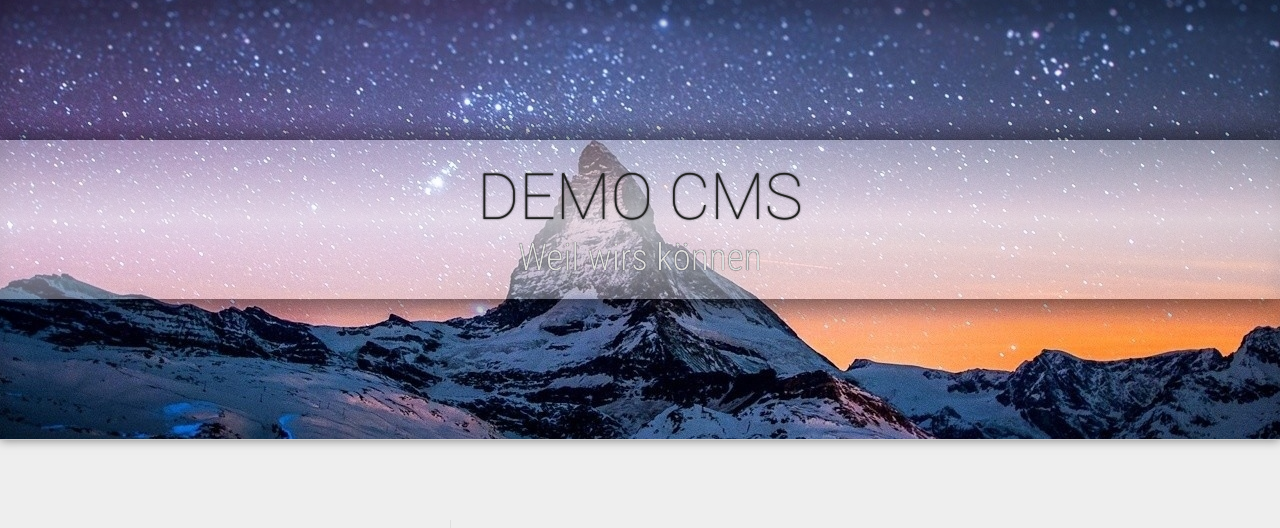
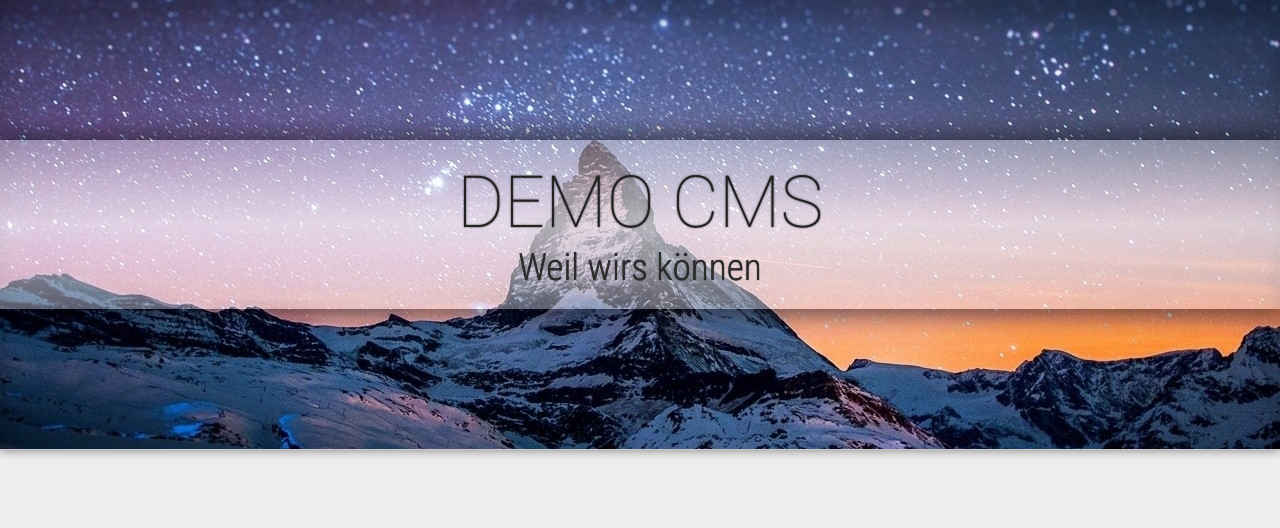
Before and after one commit to MazeChaZer/CMS, a PHP site: template CMS/frontend/templates/head.php in a window 1280 px wide. Shown: the top 528 px of the page. Run offline with PHP 8.4, Linux system fonts and the light colour scheme; the template is opened without the code that fills it: most values are stand-ins (such as "Sample title", 1, 10 or a date in 2020); some libraries are stand-ins or nearby versions.

Commit message:
Koks am Berg

```diff
--- a/CMS/frontend/css/demo.css
+++ b/CMS/frontend/css/demo.css
@@ -56,7 +56,7 @@ header>figure>hgroup {
 
 header>figure>hgroup>h1 {
     color: rgb( 33, 33, 33 );
-    font-size: 48pt;
+    font-size: 54pt;
     font-family: 'Roboto', sans-serif;
     font-weight: 200;
     text-shadow: 0 0 2px rgb( 33, 33, 33 );
@@ -64,7 +64,7 @@ header>figure>hgroup>h1 {
 }
 
 header>figure>hgroup>h2 {
-    color: rgb( 222, 222, 222 );
+    color: rgb( 44, 44, 44 );
     font-size: 28pt;
     font-family: 'Roboto Condensed', sans-serif;
     text-shadow: 0 0 1px rgb( 0, 0, 0 );
```
